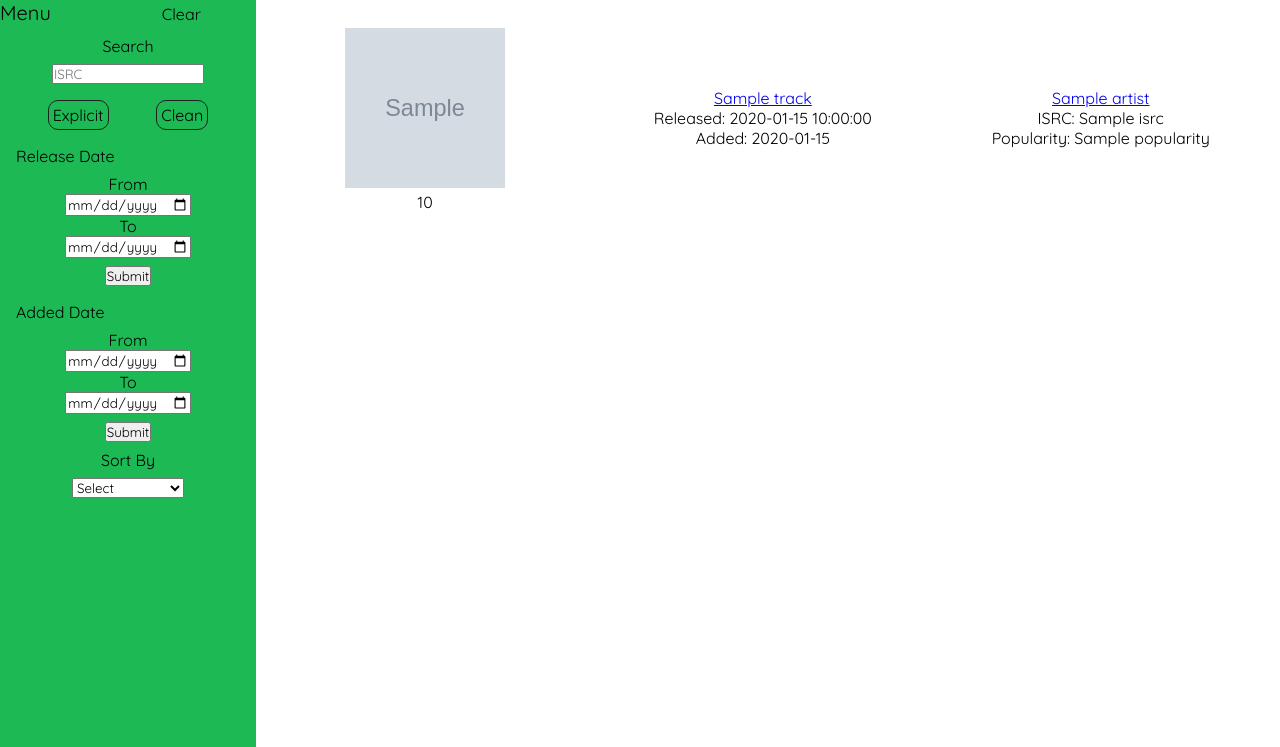
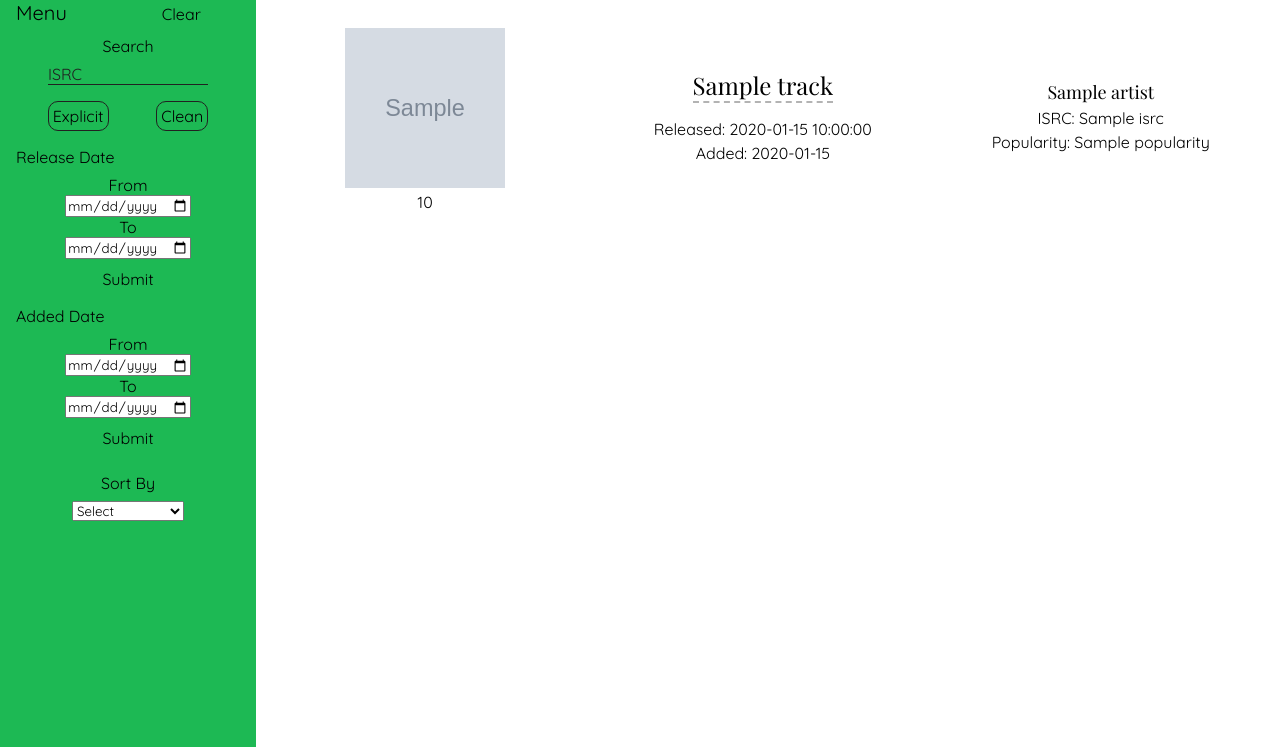
Before and after one commit to KennielTorres/neofilters, a Flask app: template templates/playlist.html in a window 1280 px wide. Shown: the part 53-800 px from the top of the page. Run offline with Flask 3, Linux system fonts and the light colour scheme; the template is opened without the code that fills it: most values are stand-ins (such as "Sample title", 1, 10 or a date in 2020).

Commit message:
Styled menu and playlist pages.

```diff
--- a/static/styles/base.css
+++ b/static/styles/base.css
@@ -1,5 +1,4 @@
-@import url('https://fonts.googleapis.com/css2?family=Quicksand&display=swap');
-
+@import url('https://fonts.googleapis.com/css2?family=Playfair+Display&family=Quicksand&display=swap');
 
 * {
     box-sizing: border-box;
--- a/static/styles/playlist.css
+++ b/static/styles/playlist.css
@@ -120,6 +120,10 @@
     display: none;
 }
 
+#filtering-subheader p{
+    margin: 0 0 0 1rem;
+}
+
 .turn-up {
     transform: rotate(0deg);
     transition: 100ms ease-in-out;
@@ -180,6 +184,36 @@
     padding: 0 0 0.5rem 0;
 }
 
+#isrc-input {
+    border: none;
+    padding: 0;
+    margin: 0;
+    border-bottom: solid 1px var(--spotify-dark);
+    background: none;
+    width: 10rem;
+    font-size: 1rem;
+}
+
+#isrc-input:focus {
+    outline: none;
+    transition: all 100ms ease-in-out;
+    border-bottom: solid 1px var(--white);
+    color: var(--white);
+}
+
+#isrc-input::placeholder { /* Chrome, Firefox, Opera, Safari 10.1+ */
+    color: var(--spotify-dark);
+    opacity: 1; /* Firefox */
+}
+
+#isrc-input:-ms-input-placeholder { /* Internet Explorer 10-11 */
+    color: var(--spotify-dark);
+}
+
+#isrc-input::-ms-input-placeholder { /* Microsoft Edge */
+    color: var(--spotify-dark);
+}
+
 #option-1 input {
     display: none;
 }
@@ -188,37 +222,21 @@
     border: solid 1px var(--white);
 }
 
-#search {
-    border: none;
-    padding: 0;
-    margin: 0;
-    background: none;
-    font-size: 1rem;
-    border-bottom: solid 1px var(--spotify-dark);
-    color: var(--spotify-dark);
+.submit-btn {
+    margin: 0.5rem 0 0 0;
 }
 
-#search:focus {
+input[type="submit"] {
     outline: none;
-    transition: all 100ms ease-in-out;
-    border-bottom: solid 1px var(--white);
+    background-color: transparent;
+    border: none;
+    padding: 0.1rem 0.1rem 0.1rem 0.1rem;
+    font-size: medium;
 }
 
-#search::placeholder { /* Chrome, Firefox, Opera, Safari 10.1+ */
-    color: var(--spotify-dark);
-    opacity: 1; /* Firefox */
-}
-
-#search:-ms-input-placeholder { /* Internet Explorer 10-11 */
-    color: var(--spotify-dark);
-}
-
-#search::-ms-input-placeholder { /* Microsoft Edge */
-    color: var(--spotify-dark);
-}
-
-.submit-btn {
-    margin: 0.5rem 0 0 0;
+input[type="submit"]:hover {
+    color: var(--white);
+    transition: 100ms ease-in;
 }
 
 .invalid-input {
@@ -227,6 +245,7 @@
 
 #sorting-options {
     justify-content: center;
+    margin: 1rem 0 0 0;
 }
 
 #sort-select {
@@ -240,6 +259,11 @@
     overflow: auto;
     margin: 1rem 0 1rem 0;
 }
+#tracks-container a {
+    text-decoration: none;
+    color: inherit;
+}
+
 
 .track-card {
     margin: 0.5rem 0 0.5rem 0;
@@ -275,7 +299,26 @@
     margin: 0.25rem 0 0.25rem 0;
 }
 
-/* Classes */
+.track_name {
+    font-size: x-large;
+    margin: 0 0 1rem 0;
+    border-bottom: dashed 2px var(--spotify-gray);
+    text-align: center;
+}
+.track_name a,
+.artists p a {
+    font-family: 'Playfair Display', serif;
+}
+
+.artists {
+    font-size: large;
+    text-align: center;
+}
+
+.sm-margin {
+    margin: 0 0 0.25rem 0;
+}
+
 .pointer {
     cursor: pointer;
 }
@@ -330,12 +373,11 @@
         transition: 100ms ease-in-out;
         border: solid 1px var(--white);
     }
-    .track-card:hover {
-        transition: 150ms ease-in-out;
-        background-color: var(--spotify-gray);
+    #tracks-container a:hover {
+        color: var(--spotify-green);
+        transition: 100ms ease-in;
     }
     #reset-all:hover {
-        border-bottom: 1px solid var(--white);
         color: var(--white);
         transition: all 200ms ease-in-out;
     }
@@ -366,6 +408,7 @@
                    3 / 3;
         overflow: auto;
         height: 100%;
+        padding: 0 0 4rem 0;
     }
     #toggle-arrow-img {
         display: block;
@@ -385,6 +428,9 @@
     .card-block-3 {
         width: 100%;
         text-align: center;
+    }
+    .card-block-3 {
+        border-bottom: 1px solid var(--spotify-dark);
     }
 
 }
--- a/templates/menu.html
+++ b/templates/menu.html
@@ -63,12 +63,12 @@
                     <tr class="pointer" id="{{ playlist.get('id') }}">
                         <td class="table-elements" style="max-width: 50px;">
                             {% if playlist.get('images')[0].get('url')|length > 0 %}
-                                <img class="picture-1" id="art" width="50px" height="auto" src="{{ playlist.get('images')[0].get('url') }}">
+                                <img class="picture-1" id="art" src="{{ playlist.get('images')[0].get('url') }}">
                             {% else %}
-                                <img class="picture-1" id="art" width="50px" height="auto" src="../static/icons/black_square.svg">
+                                <img class="picture-1" id="art" src="../static/icons/black_square.svg">
                             {% endif %}
                         </td>
-                        <td class="table-elements">
+                        <td class="table-elements" id="playlist-name">
                             {{ playlist.get('name')|default('Playlist',true)|truncate(25, True) }}
                         </td>
                         <td class="table-elements">
--- a/templates/playlist.html
+++ b/templates/playlist.html
@@ -250,7 +250,7 @@
         <div id="tracks-container">
             {% for track in tracks %}
             <div class="track-card"
-                    data-id="{{ loop.index }}"
+                    data-id="card-{{ loop.index }}"
                     data-explicit="{{ track.get('track').get('explicit') }}"
                     >
                 <div class="card-block-1">
@@ -268,17 +268,17 @@
                 </div>
                 <div class="card-block-2">
                     <p class="track_name"><a href="{{ track.get('track').get('external_urls').get('spotify') }}" target="_blank" rel="noopener noreferrer">{{ track.get('track').get('name') }}</a></p>
-                    <p class="rel_date" title="In ISO 8601 format.">Released: {{ track.get('track').get('album').get('release_date') }}</p>
-                    <p class="added_date" title="In ISO 8601 format.">Added: {{ track.get('added_at')[:10] }}</p>
+                    <p class="rel_date sm-margin" title="In ISO 8601 format.">Released: {{ track.get('track').get('album').get('release_date') }}</p>
+                    <p class="added_date sm-margin" title="In ISO 8601 format.">Added: {{ track.get('added_at')[:10] }}</p>
                 </div>
                 <div class="card-block-3">
-                    <div class="artists">
+                    <div class="artists sm-margin">
                         {% for artist in track.get('track').get('artists') %}
                             <p class="artist-{{ loop.index }}"><a href="{{ artist.get('external_urls').get('spotify') }}" target="_blank" rel="noopener noreferrer">{{ artist.get('name') }}</a></p>
                         {% endfor %}
                     </div>
-                    <p class="isrc">ISRC: {{ track.get('track').get('external_ids').get('isrc') }}</p>
-                    <p class="popularity">Popularity: {{ track.get('track').get('popularity') }}</p>
+                    <p class="isrc sm-margin">ISRC: {{ track.get('track').get('external_ids').get('isrc') }}</p>
+                    <p class="popularity sm-margin">Popularity: {{ track.get('track').get('popularity') }}</p>
                 </div>
             </div>
             {% endfor %}
```
Also changed, not shown: static/styles/menu.css (+15 -0 lines).
